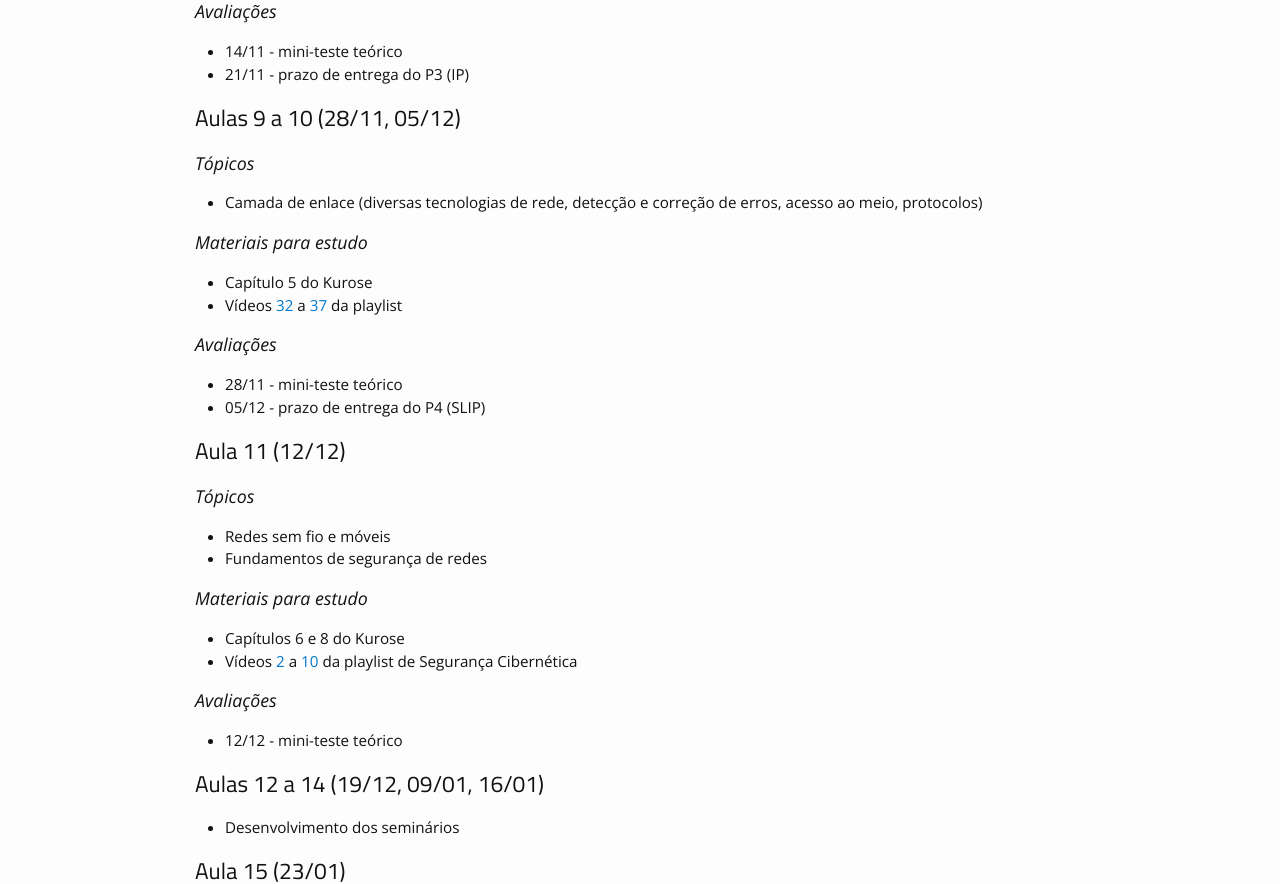
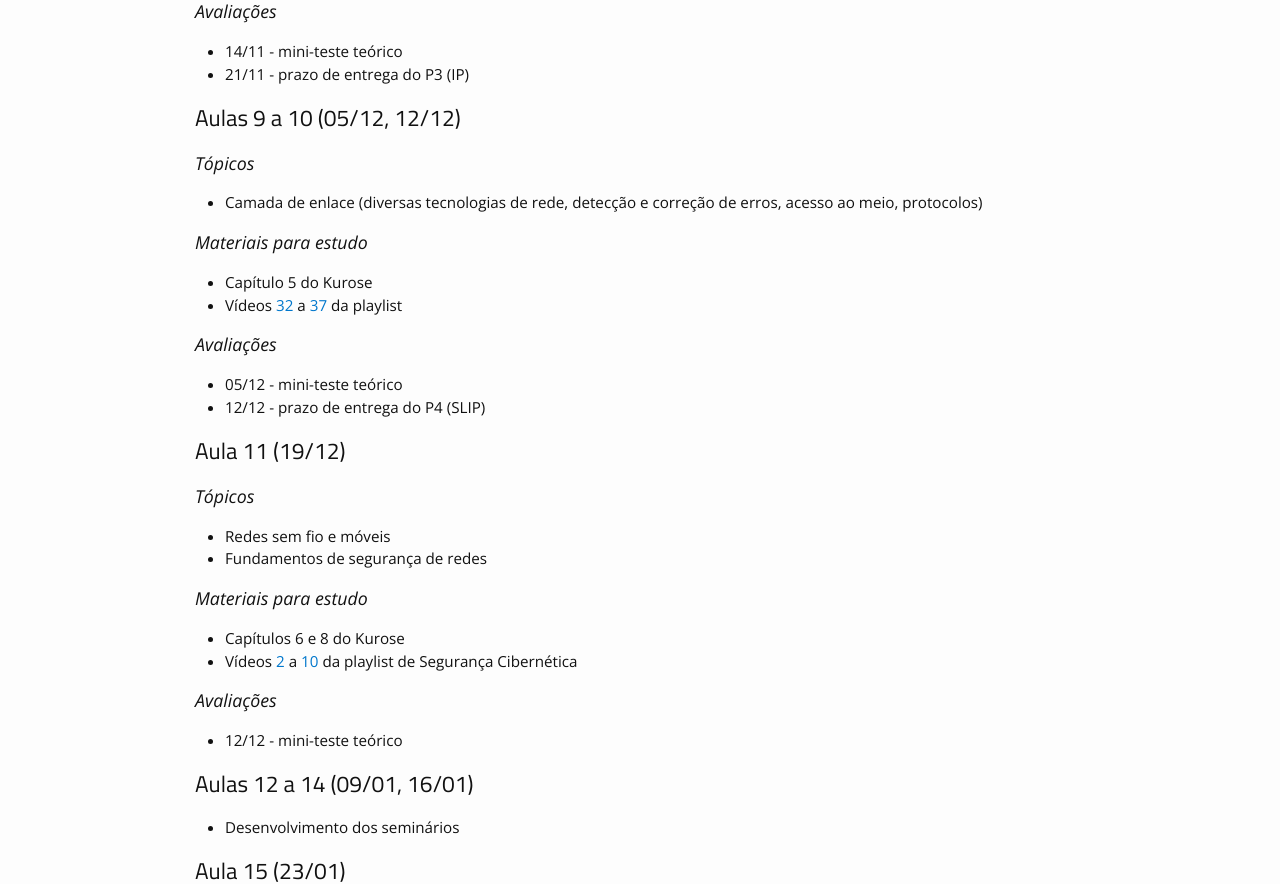
Before and after one commit to thotypous/redes-website, a Jekyll site: the page built from aulas.md, in a window 1280 px wide and 1400 px high, scrolled down 1097 px. Shown: the part 301-1185 px from the top of the window. Built offline with Jekyll 4.4.1, drawn with Linux system fonts in a browser that asks for light colours.

Commit message:
pula semana da secomp

```diff
--- a/aulas.md
+++ b/aulas.md
@@ -71,7 +71,7 @@ Por favor, verifique frequentemente pois esta agenda pode sofrer alterações.
 * 14/11 - mini-teste teórico
 * 21/11 - prazo de entrega do P3 (IP)
 
-## Aulas 9 a 10 (28/11, 05/12)
+## Aulas 9 a 10 (05/12, 12/12)
 
 ### Tópicos
 
@@ -84,10 +84,10 @@ Por favor, verifique frequentemente pois esta agenda pode sofrer alterações.
 
 ### Avaliações
 
-* 28/11 - mini-teste teórico
-* 05/12 - prazo de entrega do P4 (SLIP)
+* 05/12 - mini-teste teórico
+* 12/12 - prazo de entrega do P4 (SLIP)
 
-## Aula 11 (12/12)
+## Aula 11 (19/12)
 
 ### Tópicos
 
```
Also changed, not shown: other parts of aulas.md (+1 -1 lines).
